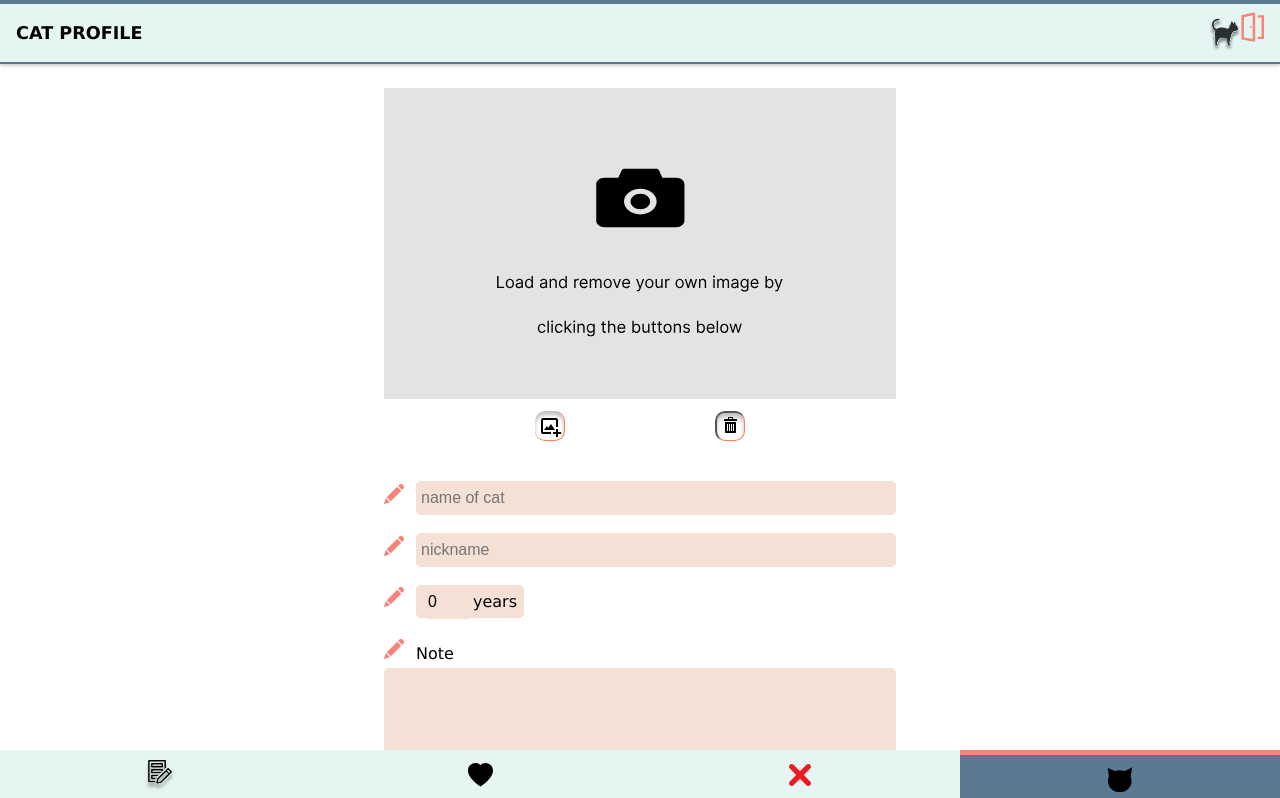
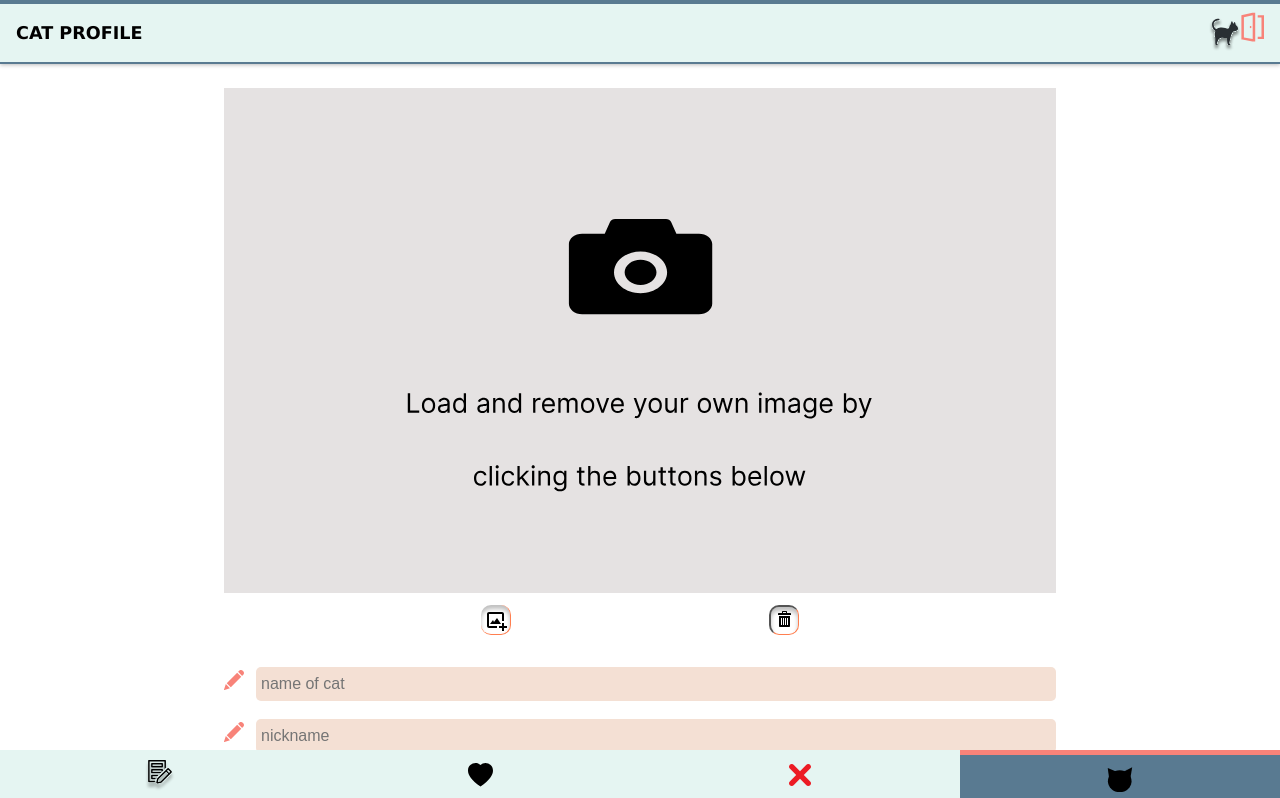
Before and after one commit to ttaannjjaa/capstone-project, a React (Create React App) app: page /profilepage in a window 1280 px wide. Shown: the top 798 px of the page. Built offline with nearby package versions, Linux system fonts and the light colour scheme.

Commit message:
Improve both forms

```diff
--- a/src/components/Form.js
+++ b/src/components/Form.js
@@ -62,7 +62,7 @@ export default function Form({ handleData }) {
               message: 'sorry, 25 character limit reached',
             },
             pattern: {
-              value: /^[\u00C0-\u017FA-Z0-9a-z &-+]+$/,
+              value: /^[\u00C0-\u017FA-Z0-9a-z &-+,]+$/,
               message: 'sorry, no other special characters allowed',
             },
           })}
@@ -85,7 +85,7 @@ export default function Form({ handleData }) {
               message: 'sorry, 85 character limit reached',
             },
             pattern: {
-              value: /^[\u00C0-\u017FA-Z0-9a-z &-+]+$/,
+              value: /^[\u00C0-\u017FA-Z0-9a-z &-+,;]+$/,
               message: 'sorry, no other special characters allowed',
             },
           })}
@@ -102,7 +102,7 @@ export default function Form({ handleData }) {
               message: 'sorry, 2o character limit reached',
             },
             pattern: {
-              value: /^[\u00C0-\u017FA-Z0-9a-z &-+]+$/,
+              value: /^[\u00C0-\u017FA-Z0-9a-z &-+,;]+$/,
               message: 'no numbers or special characters allowed',
             },
           })}
--- a/src/pages/ProfilePage.js
+++ b/src/pages/ProfilePage.js
@@ -299,7 +299,7 @@ const HeaderProfilePage = styled(Header)`
 const ImgContainer = styled.div`
   align-items: center;
   margin-top: 0.5rem;
-  width: 40%;
+  width: 65%;
   min-width: 280px;
   min-height: 115px;
 `;
@@ -317,7 +317,7 @@ const ButtonContainer = styled.div`
   display: flex;
   justify-content: space-evenly;
   min-width: 280px;
-  width: 40%;
+  width: 65%;
   align-items: center;
   margin-top: 0.5rem;
 `;
@@ -360,9 +360,9 @@ const FormContainer = styled.form`
   display: flex;
   flex-direction: column;
   min-width: 280px;
-  width: 40%;
+  width: 65%;
   gap: 10px;
-  margin-top: 2rem;
+  margin-top: 1.5rem;
 `;
 
 const InputTextContainer = styled.div`
@@ -397,7 +397,7 @@ const InputAgeStyled = styled.input`
   font-size: 1rem;
   line-height: 1.5rem;
   margin-top: 8px;
-  padding: 5px;
+  padding: 4px 4px 5px 3px;
   border-radius: 5px;
   display: inline;
   outline: none;
```
